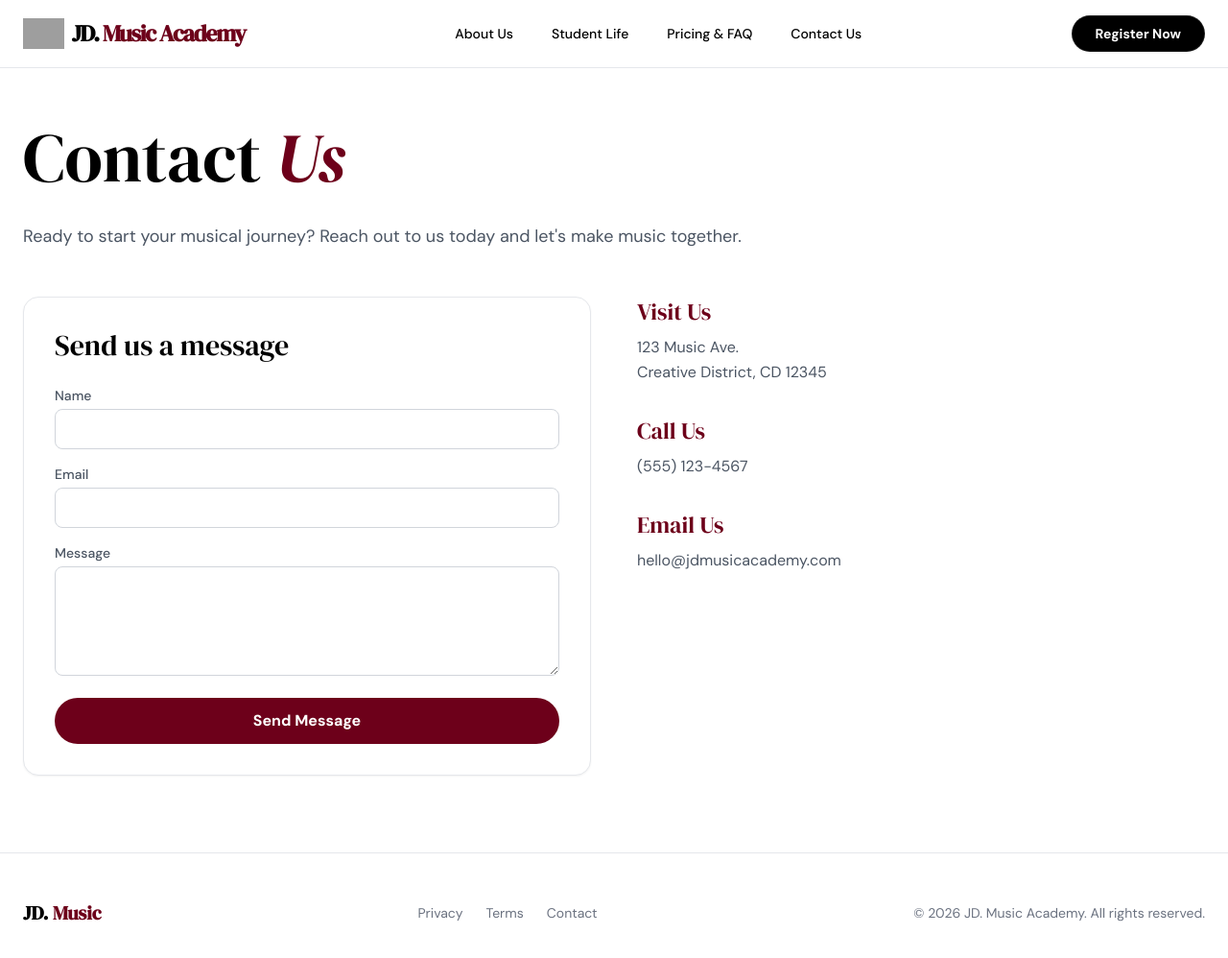
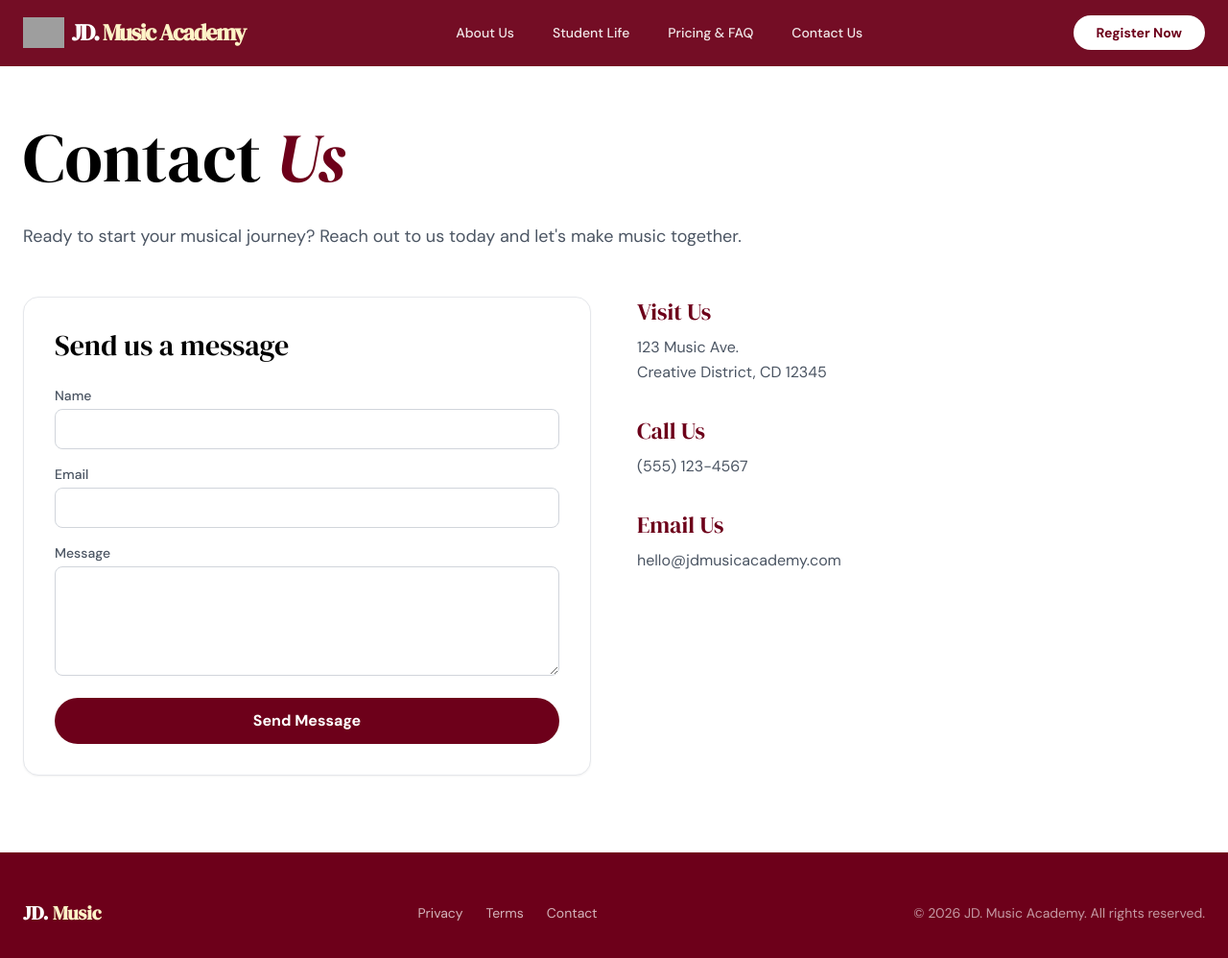
Before and after one commit to josephloochunhoe/jdmusicwebsite, a React (Vite) app: page /contact in a window 1280 px wide. Shown: the top 998 px of the page at 96% size. Built offline with nearby package versions, Linux system fonts and the light colour scheme; grey boxes are pictures that could not be loaded.

Commit message:
style: red navbar & footer, amber-100 italic accents on all red section headings

```diff
--- a/src/components/Footer.jsx
+++ b/src/components/Footer.jsx
@@ -3,17 +3,17 @@ import { Link } from 'react-router-dom';
 
 const Footer = () => {
   return (
-    <footer className="border-t border-gray-200 py-12 bg-white text-center text-sm text-gray-500">
+    <footer className="border-t border-red-900/30 py-12 bg-jd-burgundy text-center text-sm text-white/70">
       <div className="max-w-7xl mx-auto px-6 flex flex-col md:flex-row items-center justify-between">
-        <div className="text-xl font-serif font-bold text-jd-black mb-4 md:mb-0">
-          JD. <span className="text-jd-burgundy">Music</span>
+        <div className="text-xl font-serif font-bold text-white mb-4 md:mb-0">
+          JD. <span className="text-amber-100">Music</span>
         </div>
         <div className="flex space-x-6 mb-4 md:mb-0">
-          <Link to="/privacy" className="hover:text-jd-burgundy transition-colors">Privacy</Link>
-          <Link to="/terms" className="hover:text-jd-burgundy transition-colors">Terms</Link>
-          <Link to="/contact" className="hover:text-jd-burgundy transition-colors">Contact</Link>
+          <Link to="/privacy" className="text-white/70 hover:text-amber-100 transition-colors">Privacy</Link>
+          <Link to="/terms" className="text-white/70 hover:text-amber-100 transition-colors">Terms</Link>
+          <Link to="/contact" className="text-white/70 hover:text-amber-100 transition-colors">Contact</Link>
         </div>
-        <p>© 2026 JD. Music Academy. All rights reserved.</p>
+        <p className="text-white/60">© 2026 JD. Music Academy. All rights reserved.</p>
       </div>
     </footer>
   );
--- a/src/components/Navbar.jsx
+++ b/src/components/Navbar.jsx
@@ -9,29 +9,29 @@ const Navbar = () => {
   const closeMenu = () => setIsOpen(false);
 
   return (
-    <nav className="fixed top-0 w-full z-50 bg-white/80 backdrop-blur-md border-b border-gray-200">
+    <nav className="fixed top-0 w-full z-50 bg-jd-burgundy/95 backdrop-blur-md border-b border-red-900/30">
       <div className="max-w-7xl mx-auto px-6 py-4 flex items-center justify-between">
-        <Link to="/" className="flex items-center text-2xl font-serif font-bold tracking-tighter" onClick={closeMenu}>
+        <Link to="/" className="flex items-center text-2xl font-serif font-bold tracking-tighter text-white" onClick={closeMenu}>
           {/* Replace /logo.png with your actual logo file in the public folder */}
           <img src="/logo.png" alt="Logo" className="h-8 w-auto mr-2" onError={(e) => e.target.style.display = 'none'} />
-          <span>JD. <span className="text-jd-burgundy">Music Academy</span></span>
+          <span>JD. <span className="text-amber-100">Music Academy</span></span>
         </Link>
         <div className="hidden md:flex space-x-2">
-          <Link to="/about" className="px-4 py-2 rounded-full text-sm font-medium hover:bg-gray-100 transition-colors">About Us</Link>
-          <Link to="/student-life" className="px-4 py-2 rounded-full text-sm font-medium hover:bg-gray-100 transition-colors">Student Life</Link>
-          <Link to="/pricing-faq" className="px-4 py-2 rounded-full text-sm font-medium hover:bg-gray-100 transition-colors">Pricing & FAQ</Link>
-          <Link to="/contact" className="px-4 py-2 rounded-full text-sm font-medium hover:bg-gray-100 transition-colors">Contact Us</Link>
+          <Link to="/about" className="px-4 py-2 rounded-full text-sm font-medium text-white/90 hover:bg-white/10 hover:text-white transition-colors">About Us</Link>
+          <Link to="/student-life" className="px-4 py-2 rounded-full text-sm font-medium text-white/90 hover:bg-white/10 hover:text-white transition-colors">Student Life</Link>
+          <Link to="/pricing-faq" className="px-4 py-2 rounded-full text-sm font-medium text-white/90 hover:bg-white/10 hover:text-white transition-colors">Pricing & FAQ</Link>
+          <Link to="/contact" className="px-4 py-2 rounded-full text-sm font-medium text-white/90 hover:bg-white/10 hover:text-white transition-colors">Contact Us</Link>
         </div>
         <div className="flex items-center space-x-4">
           <a
             href="https://app.aoneschools.com/public/school/U2FsdGVkX199XQhZvkiBsMOriWUIFAJsDxv0wNjtOi1dpgzrFQSLN%252FnTCm9fokJr/online-student-registration"
             target="_blank"
             rel="noopener noreferrer"
-            className="hidden md:inline-flex px-6 py-2 rounded-full bg-jd-black text-white font-semibold text-sm hover:bg-gray-800 transition-colors shadow-sm border border-white/10"
+            className="hidden md:inline-flex px-6 py-2 rounded-full bg-white text-jd-burgundy font-semibold text-sm hover:bg-amber-50 transition-colors shadow-sm"
           >
             Register Now
           </a>
-          <button className="md:hidden p-2 text-jd-black hover:text-jd-burgundy transition-colors" onClick={toggleMenu} aria-label="Toggle Menu">
+          <button className="md:hidden p-2 text-white hover:text-amber-100 transition-colors" onClick={toggleMenu} aria-label="Toggle Menu">
             {isOpen ? <X size={24} /> : <Menu size={24} />}
           </button>
         </div>
@@ -39,11 +39,11 @@ const Navbar = () => {
 
       {/* Mobile Menu */}
       {isOpen && (
-        <div className="md:hidden bg-white border-b border-gray-200 shadow-lg px-6 py-4 flex flex-col space-y-4">
-          <Link to="/about" className="text-lg font-medium hover:text-jd-burgundy transition-colors" onClick={closeMenu}>About Us</Link>
-          <Link to="/student-life" className="text-lg font-medium hover:text-jd-burgundy transition-colors" onClick={closeMenu}>Student Life</Link>
-          <Link to="/pricing-faq" className="text-lg font-medium hover:text-jd-burgundy transition-colors" onClick={closeMenu}>Pricing & FAQ</Link>
-          <Link to="/contact" className="text-lg font-medium hover:text-jd-burgundy transition-colors" onClick={closeMenu}>Contact Us</Link>
+        <div className="md:hidden bg-jd-burgundy border-b border-red-900/30 shadow-lg px-6 py-4 flex flex-col space-y-4">
+          <Link to="/about" className="text-lg font-medium text-white/90 hover:text-amber-100 transition-colors" onClick={closeMenu}>About Us</Link>
+          <Link to="/student-life" className="text-lg font-medium text-white/90 hover:text-amber-100 transition-colors" onClick={closeMenu}>Student Life</Link>
+          <Link to="/pricing-faq" className="text-lg font-medium text-white/90 hover:text-amber-100 transition-colors" onClick={closeMenu}>Pricing & FAQ</Link>
+          <Link to="/contact" className="text-lg font-medium text-white/90 hover:text-amber-100 transition-colors" onClick={closeMenu}>Contact Us</Link>
         </div>
       )}
     </nav>
--- a/src/pages/About.jsx
+++ b/src/pages/About.jsx
@@ -157,7 +157,7 @@ const About = () => {
       <section className="py-24 bg-jd-burgundy text-white border-t border-red-900/10">
         <div className="max-w-4xl mx-auto px-6 mb-16 text-center">
           <h2 className="text-xs font-bold tracking-widest text-white/80 uppercase mb-3">Our Story</h2>
-          <h3 className="text-3xl md:text-4xl font-serif text-white mb-6">How We Make Music Different</h3>
+          <h3 className="text-3xl md:text-4xl font-serif text-white mb-6">How We Make Music <span className="text-amber-100 italic">Different</span></h3>
           <p className="text-base md:text-lg text-white/95 leading-relaxed text-center max-w-3xl mx-auto">
             Founded in 2020, JD.Music Academy is built on a vibrant, performance-based learning approach. Our hands-on classes make mastering instrument fundamentals enjoyable and accessible by teaching students through the songs they love. With personalized attention from skilled instructors, we prioritize close relationships that ensure every student feels inspired, supported, and confident on their musical journey.
           </p>
@@ -234,7 +234,7 @@ const About = () => {
         <div className="max-w-7xl mx-auto px-6">
           <div className="mb-12 text-center">
             <h2 className="text-xs font-bold tracking-widest text-white/80 uppercase mb-2">Meet the Team</h2>
-            <h2 className="text-3xl md:text-4xl font-serif text-white">Our Passionate Instructors</h2>
+            <h2 className="text-3xl md:text-4xl font-serif text-white">Our <span className="text-amber-100 italic">Passionate</span> Instructors</h2>
           </div>
 
           {/* Desktop View: Grid */}
--- a/src/pages/Home.jsx
+++ b/src/pages/Home.jsx
@@ -88,7 +88,7 @@ const Home = () => {
       {/* About Us Section */}
       <section className="py-24 bg-jd-burgundy text-white">
         <div className="max-w-7xl mx-auto px-6 text-center">
-          <h2 className="text-4xl md:text-5xl font-serif mb-6">Fall in love with playing, <span className="italic">your way</span></h2>
+          <h2 className="text-4xl md:text-5xl font-serif mb-6">Fall in love with playing, <span className="text-amber-100 italic">your way</span></h2>
           <p className="max-w-3xl mx-auto text-lg text-white/90 mb-10 leading-relaxed">
             We believe music lessons should build confidence, not performance stress. Our academy focuses on deep student-teacher relationships, creating a comfortable space where instructors become mentors and friends.
           </p>
@@ -171,7 +171,7 @@ const Home = () => {
       <section className="py-24 bg-jd-burgundy text-white">
         <div className="max-w-7xl mx-auto px-6 text-center">
           <h2 className="text-xs font-bold tracking-widest text-white/70 mb-4 uppercase">Investment</h2>
-          <h2 className="text-4xl md:text-5xl font-serif mb-6">Tuition & <span className="italic">Common Questions</span></h2>
+          <h2 className="text-4xl md:text-5xl font-serif mb-6">Tuition & <span className="text-amber-100 italic">Common Questions</span></h2>
           <p className="max-w-3xl mx-auto text-lg text-white/90 mb-10 leading-relaxed">
             Whether you want to learn in-person or online, we offer straightforward, stress-free lesson plan pricing tailored to your schedule.
           </p>
--- a/src/pages/StudentLife.jsx
+++ b/src/pages/StudentLife.jsx
@@ -217,7 +217,7 @@ const StudentLife = () => {
         <div className="max-w-7xl mx-auto px-6">
           <div className="mb-16 text-center">
             <h2 className="text-3xl md:text-4xl font-serif text-white">
-              Concerts & <span className="italic text-white/90">Events</span>
+              Concerts & <span className="text-amber-100 italic">Events</span>
             </h2>
             <p className="text-white/90 max-w-2xl mx-auto mt-4 text-sm md:text-base leading-relaxed">
               Mark your calendar! Here is what's happening soon. Come hang out, jam, and support our amazing students.
@@ -295,7 +295,7 @@ const StudentLife = () => {
         <div className="max-w-7xl mx-auto px-6">
           <div className="mb-16 text-center">
             <h2 className="text-3xl md:text-4xl font-serif text-jd-black">
-              Moments of <span className="italic text-jd-burgundy">Inspiration</span>
+              Moments of Inspiration
             </h2>
             <p className="text-gray-600 max-w-2xl mx-auto mt-4 text-sm md:text-base leading-relaxed">
               Flip through our favorite moments! Take a look at our classes, stage performances, and the overall vibe at our Kajang studio.
@@ -406,7 +406,7 @@ const StudentLife = () => {
         <div className="max-w-7xl mx-auto px-6 relative z-10">
           <div className="text-center max-w-2xl mx-auto mb-16">
             <h2 className="text-3xl md:text-4xl font-serif text-white mb-4">
-              See Our Students in Action
+              See Our Students <span className="text-amber-100 italic">in Action</span>
             </h2>
             <p className="text-sm text-white/80 leading-relaxed">
               Real video stories from the students who make our studio feel like home.
```
Also changed, not shown: src/pages/PricingFaq.jsx (+3 -4 lines).
